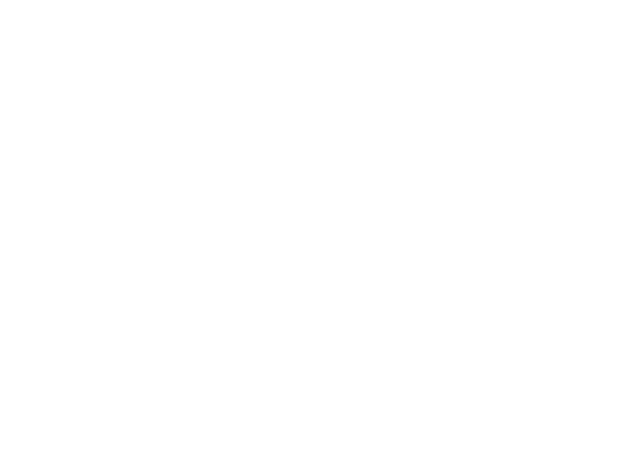
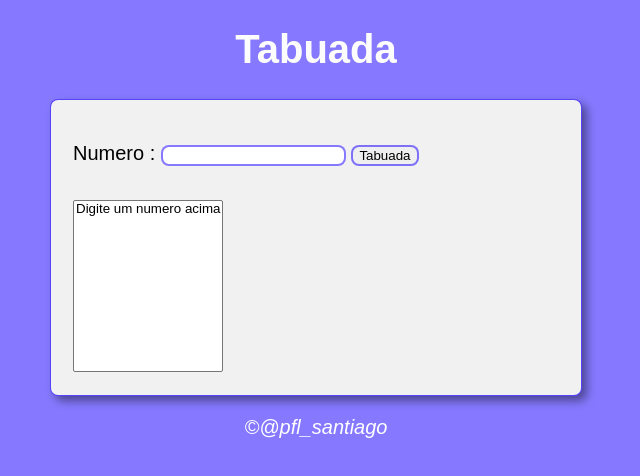
Before and after one commit to Santiago1431/09-js-repeticoes, a plain HTML site: page tabuada.html in a window 1280 px wide. Shown: the whole page, without its empty margins (324-964 px from the left). Drawn offline with Linux system fonts and the light colour scheme.

Commit message:
Update tabuada

```diff
--- /dev/null
+++ b/estilos/estilo2.css
@@ -0,0 +1,47 @@
+body{
+    background: rgba(25, 0, 255, 0.527);
+    font: normal 15pt Arial;
+
+}
+header{
+    color: rgb(252, 252, 252);
+    text-align: center;
+}
+section{
+    background: rgb(241, 241, 241);
+    border-radius: 8px;
+    border-style: solid;
+    border-width: 1px;
+    border-color: rgba(25, 0, 255, 0.719);
+    padding: 15px;
+    width: 500px;
+    margin: auto;
+    box-shadow: 5px 5px 10px rgba(0, 0, 0, 0.425);
+
+}
+footer{
+    color: rgb(255, 255, 255);
+    text-align: center;
+    font-style: italic;
+
+}
+div {
+    padding: 7px;
+}
+#txtnumero{
+    border-radius: 8px;
+    border-style: solid;
+    border-width: 2px;
+    border-color: rgba(25, 0, 255, 0.527);
+
+}
+#btn{
+    border-radius: 8px;
+    border-style: solid;
+    border-width: 2px;
+    border-color: rgba(25, 0, 255, 0.527);
+}
+
+.btn p input:hover {
+    background: rgba(25, 0, 255, 0.527);
+}
--- /dev/null
+++ b/script2.js
@@ -0,0 +1,33 @@
+function tabuada() {
+    var num = document.getElementById('txtnumero')
+    var tab = document.getElementById('sel')
+    if(num.value.length == 0){
+        window.alert('ERRO, Insira um numero')
+    } else {
+        var n = Number(num.value)
+        var m = 1
+        tab.innerHTML = ''
+        while (m <= 10){
+            var o = document.createElement('option')
+            o.text = `${n} x ${m} = ${n*m}`
+            tab.appendChild(o)
+            m++
+
+
+        }
+    }
+
+
+
+
+
+
+
+
+
+
+
+
+
+
+}
--- a/tabuada.html
+++ b/tabuada.html
@@ -0,0 +1,35 @@
+
+<!DOCTYPE html>
+<html lang="pt-br">
+<head>
+    <meta charset="UTF-8">
+    <meta http-equiv="X-UA-Compatible" content="IE=edge">
+    <meta name="viewport" content="width=device-width, initial-scale=1.0">
+    <title>Tabuada</title>
+    <link rel="stylesheet" href="estilos/estilo2.css">
+<body>
+    <header>
+        <h1>Tabuada</h1>
+    </header>
+    <section>
+        <div class="btn" id="dados">
+            <p>
+                Numero : <input type="number" name="numero" id="txtnumero">
+                <input id="btn" type="button" value="Tabuada" onclick="tabuada()">
+            </p>
+        </div>
+        <div id="tabuada">
+            <select class="table" name="tabuada" id="sel" size='10'>
+                <option>Digite um numero acima</option>
+            </select>
+
+        </div>
+
+    </section>
+    <footer>
+        <p>&copy;@pfl_santiago</p>
+    </footer>
+    <script src="script2.js"></script>
+
+</body>
+</html>
```
Also changed, not shown: contar.html (+1 -1 lines).
